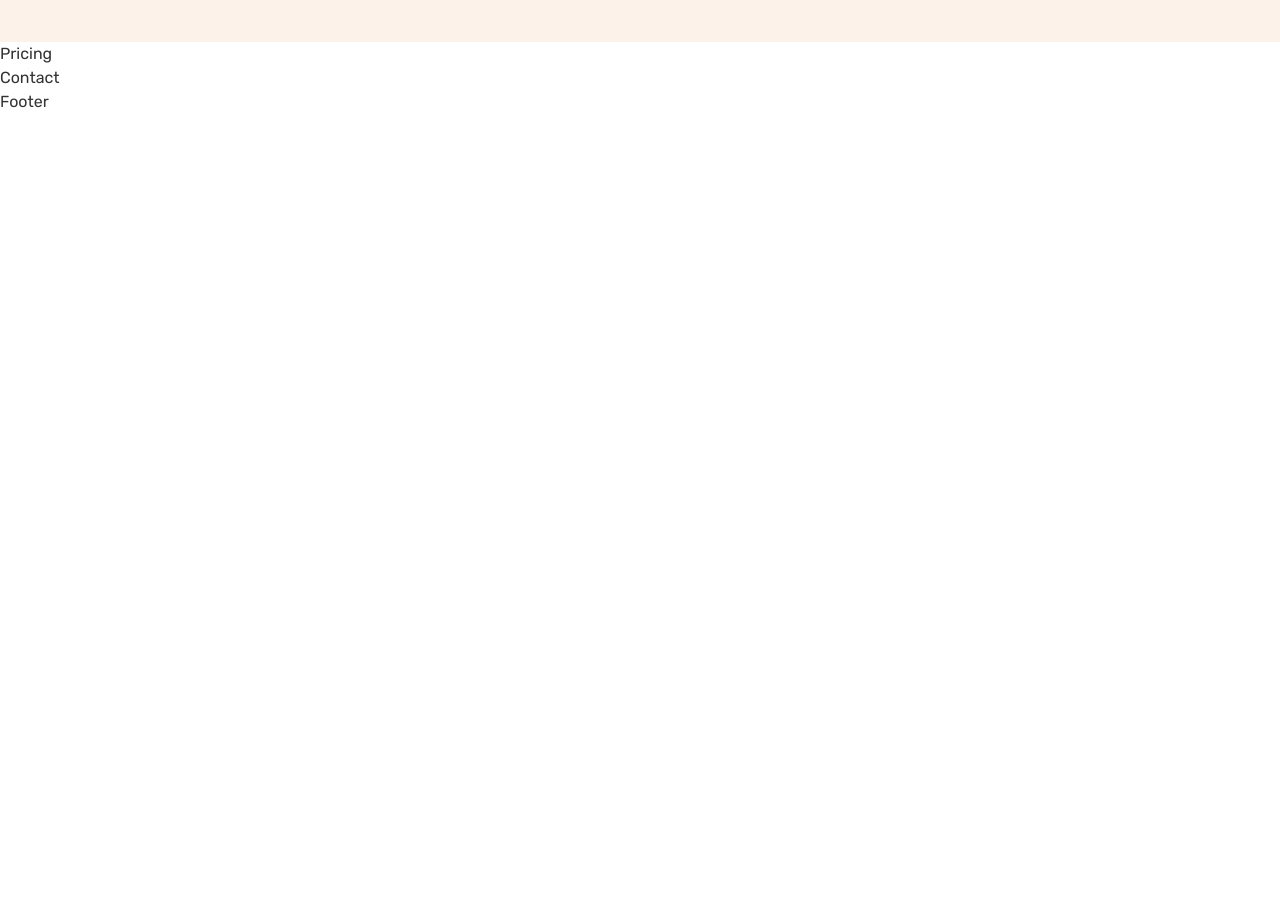
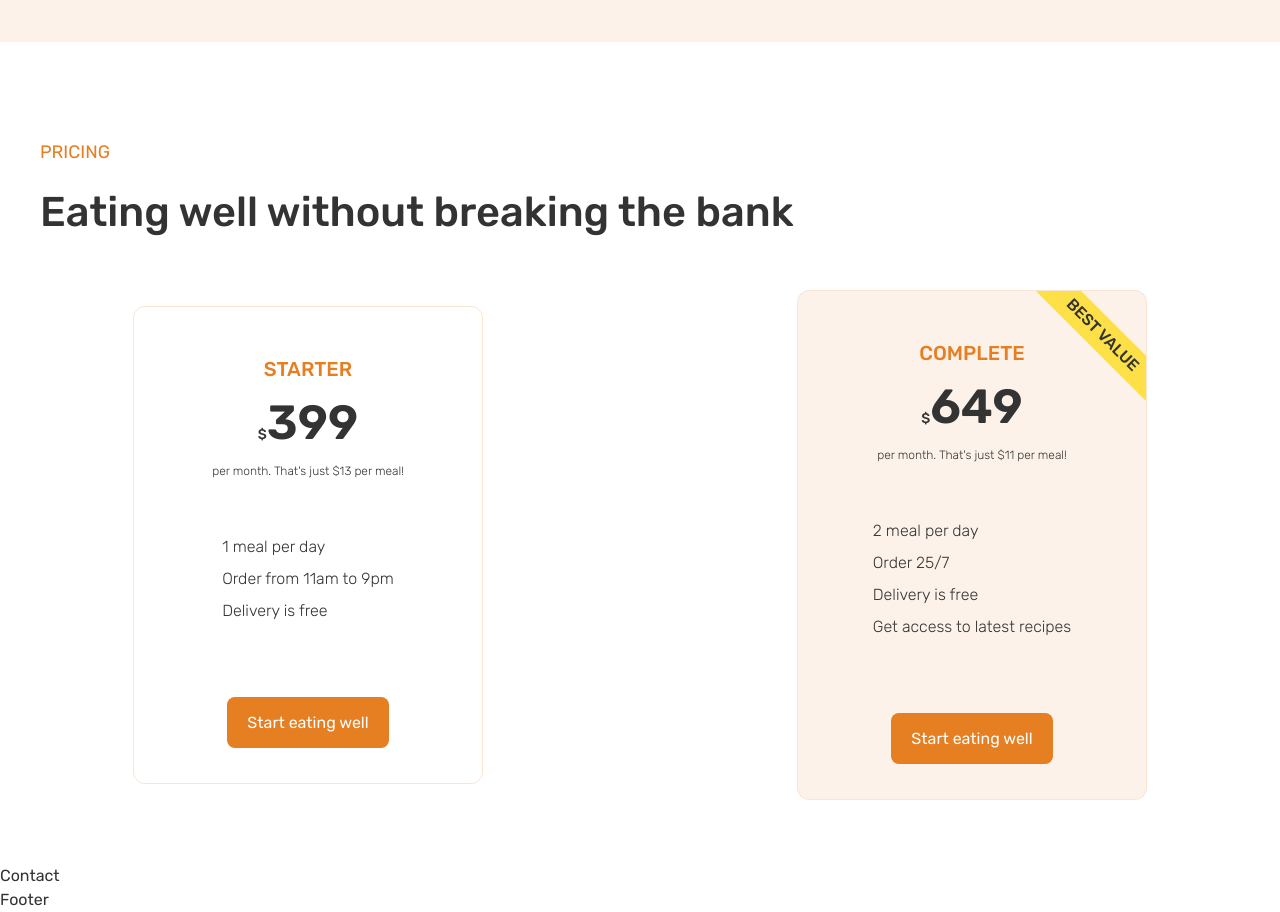
Before and after one commit to bojan09/omnifood, a React (Vite) app: page / in a window 1280 px wide. Shown: the part 5780-6692 px from the top of the page. Before the commit the page ends 5894 px from the top, so only its background shows below. Built offline with nearby package versions, Linux system fonts and the light colour scheme.

Commit message:
added Pricing page, minor fixes in Testimonials

```diff
--- a/src/pages/Pricing.jsx
+++ b/src/pages/Pricing.jsx
@@ -1,7 +1,81 @@
 import React from "react";
 
 const Pricing = () => {
-  return <div id="pricing">Pricing</div>;
+  return (
+    <div id="pricing">
+      <div className="md:w-[1200px] md:mx-auto xs:ml-6 pt-[6rem] pb-[2rem]">
+        <h2 className="uppercase text-primaryColor text-lg">Pricing</h2>
+        <h1 className="py-4 md:text-[2.6rem] md:my-3 text-3xl font-medium ">
+          Eating well without breaking the bank
+        </h1>
+      </div>
+
+      {/* Main - Container*/}
+      <div className="md:flex justify-center items-center gap-12 ">
+        {/* Starter - Container*/}
+        <div className="border-[.5px] border-secondaryBackground rounded-xl flex flex-col justify-center items-center xs:w-[80vw] md:w-[350px] mx-auto p-[3rem] mb-[4rem]">
+          <h1 className="uppercase text-primaryColor text-xl font-medium">
+            Starter
+          </h1>
+          <p className="text-5xl font-semibold my-4">
+            <span className="text-sm font-medium">$</span>
+            399
+          </p>
+          <span className="text-xs font-light mb-[2rem] text-center">
+            per month. That's just $13 per meal!
+          </span>
+
+          <div className="flex flex-col gap-2 font-light my-6">
+            <p>1 meal per day</p>
+            <p>Order from 11am to 9pm</p>
+            <p>Delivery is free</p>
+          </div>
+
+          <button className="mt-[4rem]">
+            <a
+              className="py-4 px-5 rounded-lg text-white hover:bg-shadeColor transition-all duration-500 ease-in-out bg-primaryColor"
+              href="#contact"
+            >
+              Start eating well
+            </a>
+          </button>
+        </div>
+
+        {/* Complete - Container*/}
+        <div className="border-[.5px] border-secondaryBackground bg-primaryBackground rounded-xl flex flex-col justify-center items-center xs:w-[80vw] md:w-[350px] mx-auto p-[3rem] mb-[4rem] relative overflow-hidden">
+          <span className="bg-yellow-300 font-medium uppercase py-1 px-8 absolute top-0 right-0 rotate-[45deg] translate-x-9 translate-y-7 ">
+            best value
+          </span>
+          <h1 className="uppercase text-primaryColor text-xl font-medium">
+            Complete
+          </h1>
+          <p className="text-5xl font-semibold my-4">
+            <span className="text-sm font-medium">$</span>
+            649
+          </p>
+          <span className="text-xs font-light mb-[2rem] text-center">
+            per month. That's just $11 per meal!
+          </span>
+
+          <div className="flex flex-col gap-2 font-light my-6">
+            <p>2 meal per day</p>
+            <p>Order 25/7</p>
+            <p>Delivery is free</p>
+            <p>Get access to latest recipes</p>
+          </div>
+
+          <button className="mt-[4rem]">
+            <a
+              className="py-4 px-5 rounded-lg text-white hover:bg-shadeColor transition-all duration-500 ease-in-out bg-primaryColor"
+              href="#contact"
+            >
+              Start eating well
+            </a>
+          </button>
+        </div>
+      </div>
+    </div>
+  );
 };
 
 export default Pricing;
--- a/src/pages/Testimonials.jsx
+++ b/src/pages/Testimonials.jsx
@@ -122,7 +122,7 @@ const Testimonials = () => {
       id="testimonials"
       className="pt-[2rem] pb-[5rem] bg-primaryBackground md:flex items-center"
     >
-      <div className="xs:pl-8 md:pl-[7rem] flex-1">
+      <div className="xs:pl-8 lg:pl-[7rem] flex-1">
         <h2 className="text-primaryColor md:text-xl uppercase mt-[2rem]">
           TESTIMONIALS
         </h2>
@@ -131,15 +131,15 @@ const Testimonials = () => {
         </h1>
 
         {/* People Testimonials */}
-        <div className="md:w-[50vw] md:flex flex-wrap gap-[4rem]">
+        <div className="lg:w-[50vw] md:flex flex-wrap gap-[4rem]">
           {people.map((person) => (
             <div key={person.id}>
               <img
                 src={person.img}
                 alt="person.img"
-                className="w-[50px] md:w-[70px] rounded-full mt-[2rem] "
+                className="w-[50px] lg:w-[70px] rounded-full mt-[2rem] "
               />
-              <p className="w-[86vw] md:text-lg text-[15px] py-4 font-light text-gray-600 md:w-[20vw]">
+              <p className="w-[86vw] lg:text-lg text-[15px] py-4 font-light text-gray-600 md:w-[20vw]">
                 {person.description}
               </p>
               <p className="py-3 text-gray-600">
@@ -151,11 +151,11 @@ const Testimonials = () => {
         </div>
       </div>
       {/* Gallery Testimonials */}
-      <div className="flex-1 mt-[3rem] flex md:flex-row md:flex-wrap xs:flex-col  justify-center items-center gap-4">
+      <div className="flex-1 mt-[3rem] flex flex-row flex-wrap justify-center items-center gap-4">
         {imageGallery.map((image) => (
           <div
             key={image.id}
-            className="md:w-[250px] xs:w-[80vw] overflow-hidden shadow-md rounded-md"
+            className=" lg:w-[250px] md:w-[200px] xs:w-[25vw] overflow-hidden shadow-md rounded-md"
           >
             <img
               src={image.img}
```
